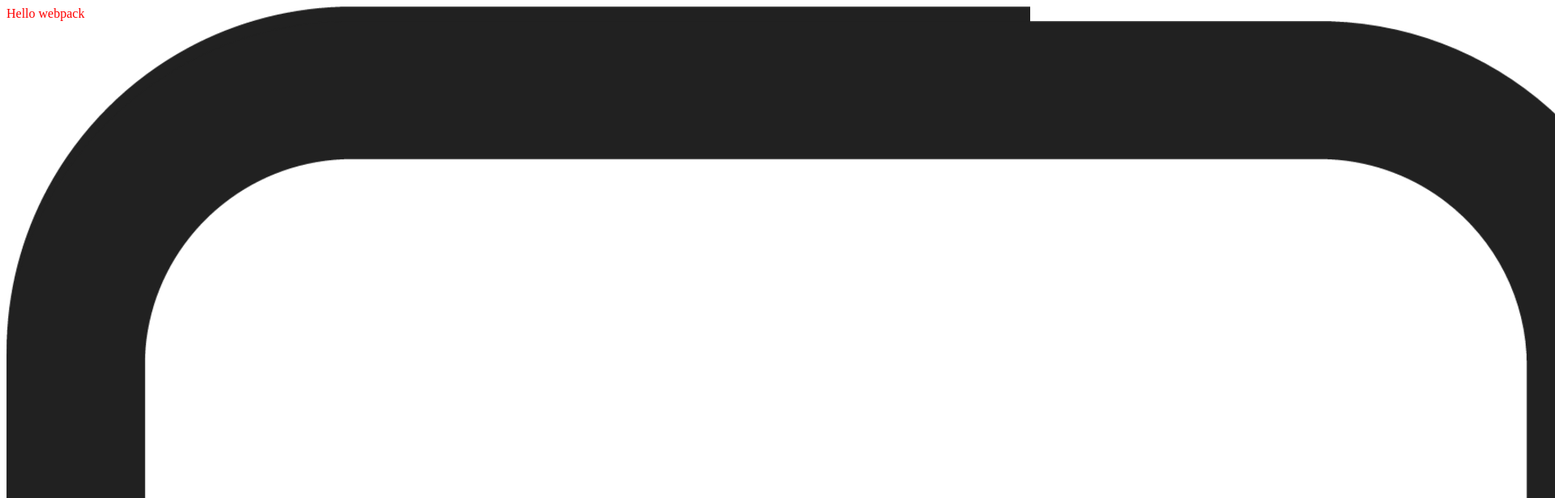
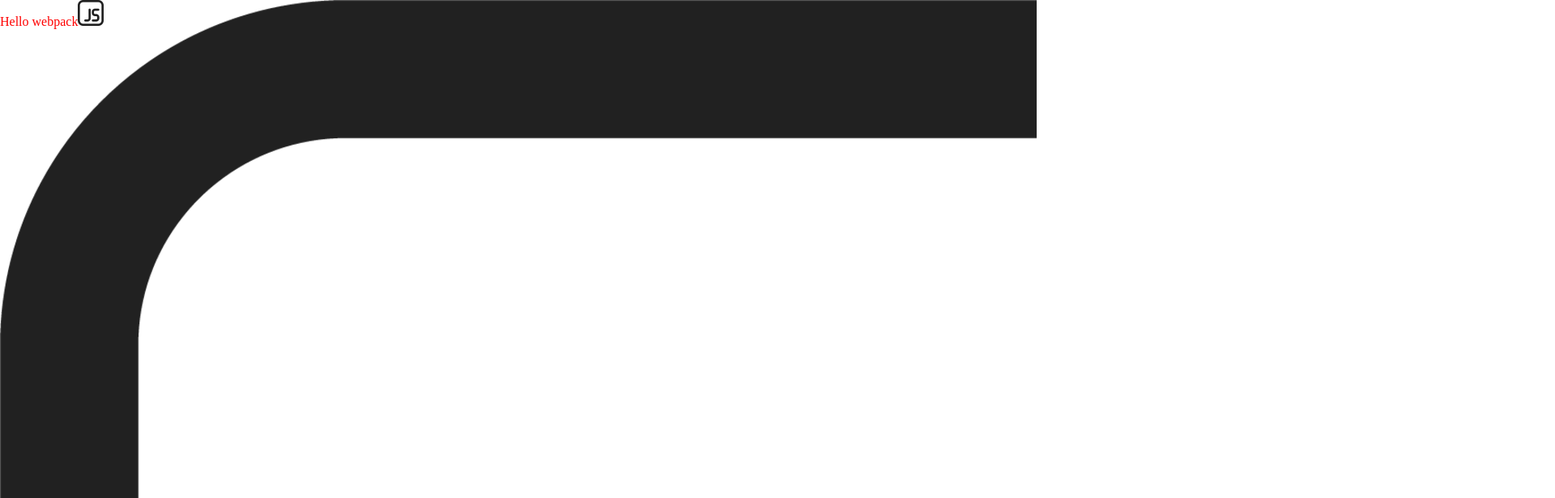
Before and after one commit to MariosCode/webpack-demo, a website built with webpack: page dist/index.html in a window 1280 px wide. Shown: the top 616 px of the page at 81% size, 1920 px wide, since content can reach past the window. Built offline with Linux system fonts and the light colour scheme.

Commit message:
make image smaller, make background size of viewport

```diff
--- a/src/index.js
+++ b/src/index.js
@@ -12,6 +12,8 @@ function component() {
     // Add the image to our existing div.
     const myIcon = new Image();
     myIcon.src = Icon;
+    myIcon.style.width = "32px";
+    myIcon.style.height = "32px";
 
     element.appendChild(myIcon);
 
--- a/src/style.css
+++ b/src/style.css
@@ -1,4 +1,14 @@
+* {
+    box-sizing: border-box;
+}
+
+body, html {
+    margin: 0;
+    padding: 0;
+}
+
 .hello {
     color: red;
     background: url('./icon.png');
+    height:100vh;
   }
```
Also changed, not shown: dist/bundle.js.
